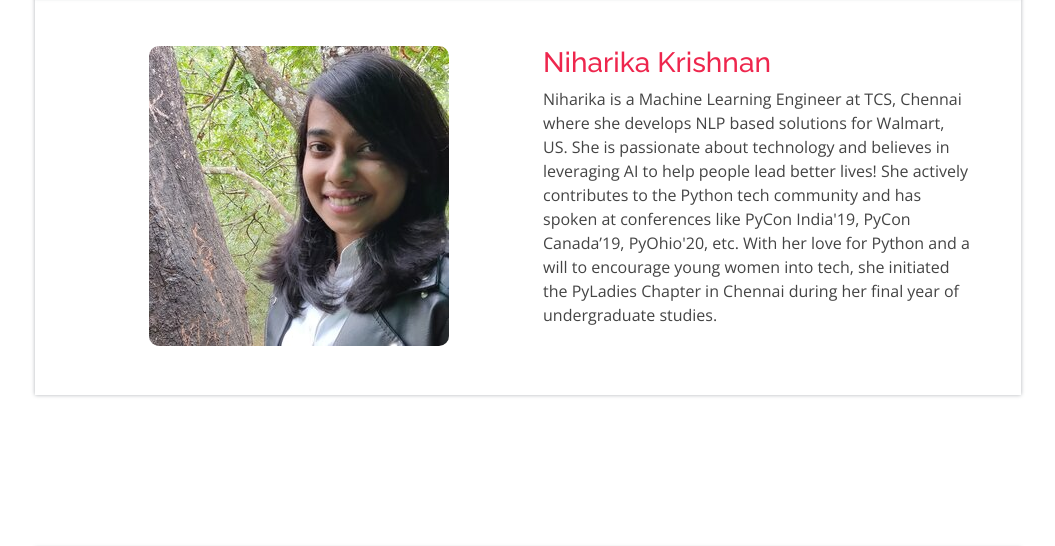
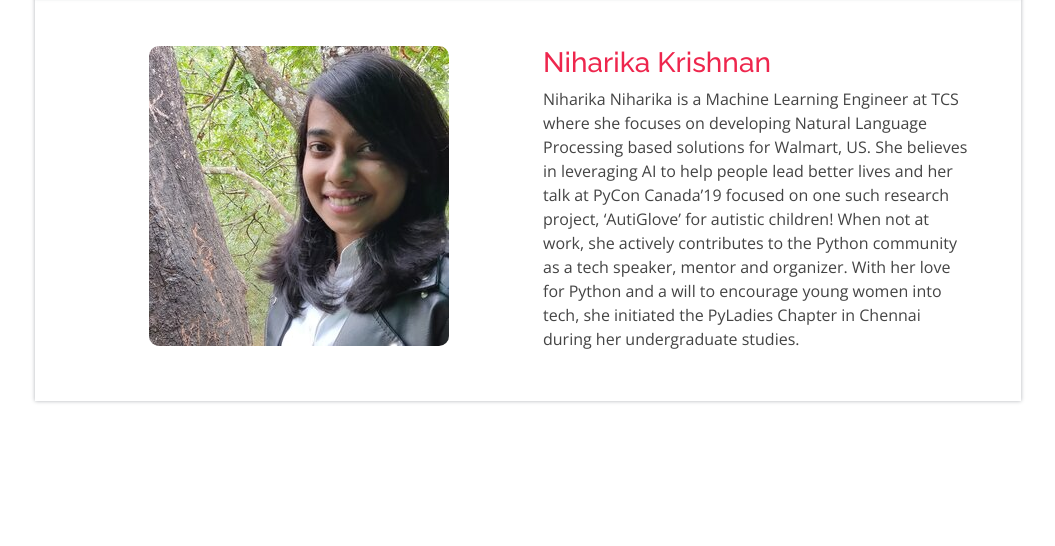
Before and after one commit to pyladies/pyladies-chennai-website, a plain HTML site: page index.html in a window 1280 px wide. Shown: the part 1886-2432 px from the top of the page, without its empty margins (112-1167 px from the left). Drawn offline with nearby package versions, Linux system fonts and the light colour scheme.

Commit message:
Update index.html

```diff
--- a/index.html
+++ b/index.html
@@ -73,7 +73,7 @@
   <section id="hero" class="d-flex flex-column justify-content-center align-items-center">
     <div class="container text-center text-md-left" data-aos="fade-up">
       <h1>Welcome to <span><img src="assets/img/original long logo.png" style="width: 25%;"></span></h1>
-      <h2>We are a group of women Pythonistas.</h2>
+      <h2>Group of Women Pythonistas.</h2>
       <a href="https://chat.whatsapp.com/IxZbdLBzpJoE5Be7phEIxI" class="btn-get-started scrollto">Join Us</a>
     </div>
   </section><!-- End Hero -->
@@ -96,7 +96,7 @@
               leaders in the <b>Python open-source community</b>. Our mission is to promote, educate and advance a
               diverse
               Python community through outreach, education, meetups, conferences, events and social gatherings.
-              <br>
+              <br><br>
               At <b>PyLadies Chennai</b>, we welcome people who have never programmed before, experienced programmers,
               and
               everyone in between.
@@ -214,16 +214,12 @@
             <div class="col-md-6">
               <div class="bio-content">
              <a href="https://www.linkedin.com/in/niharikakrishnan"><h3 style="color: #EE264D;">Niharika Krishnan</h3></a>
-                Niharika is a Machine Learning Engineer at TCS, Chennai where she
-                develops NLP based solutions for
-                Walmart, US. She is
-                passionate about technology and believes in leveraging AI to help people lead better lives! She
-                actively contributes to
-                the Python tech community and has spoken at conferences like PyCon India'19, PyCon Canada’19,
-                PyOhio'20, etc. With her
-                love for Python and a will to encourage young women into tech, she initiated the PyLadies Chapter in
-                Chennai during her
-                final year of undergraduate studies.
+                Niharika Niharika is a Machine Learning Engineer at TCS where she focuses on
+                developing Natural Language Processing based solutions for Walmart, US. She believes in
+                leveraging AI to help people lead better lives and her talk at PyCon Canada’19 focused on one
+                such research project, ‘AutiGlove’ for autistic children! When not at work, she actively contributes
+                to the Python community as a tech speaker, mentor and organizer. With her love for Python and a will
+                to encourage young women into tech, she initiated the PyLadies Chapter in Chennai during her undergraduate studies.
               </div>
             </div>
           </div>
```
